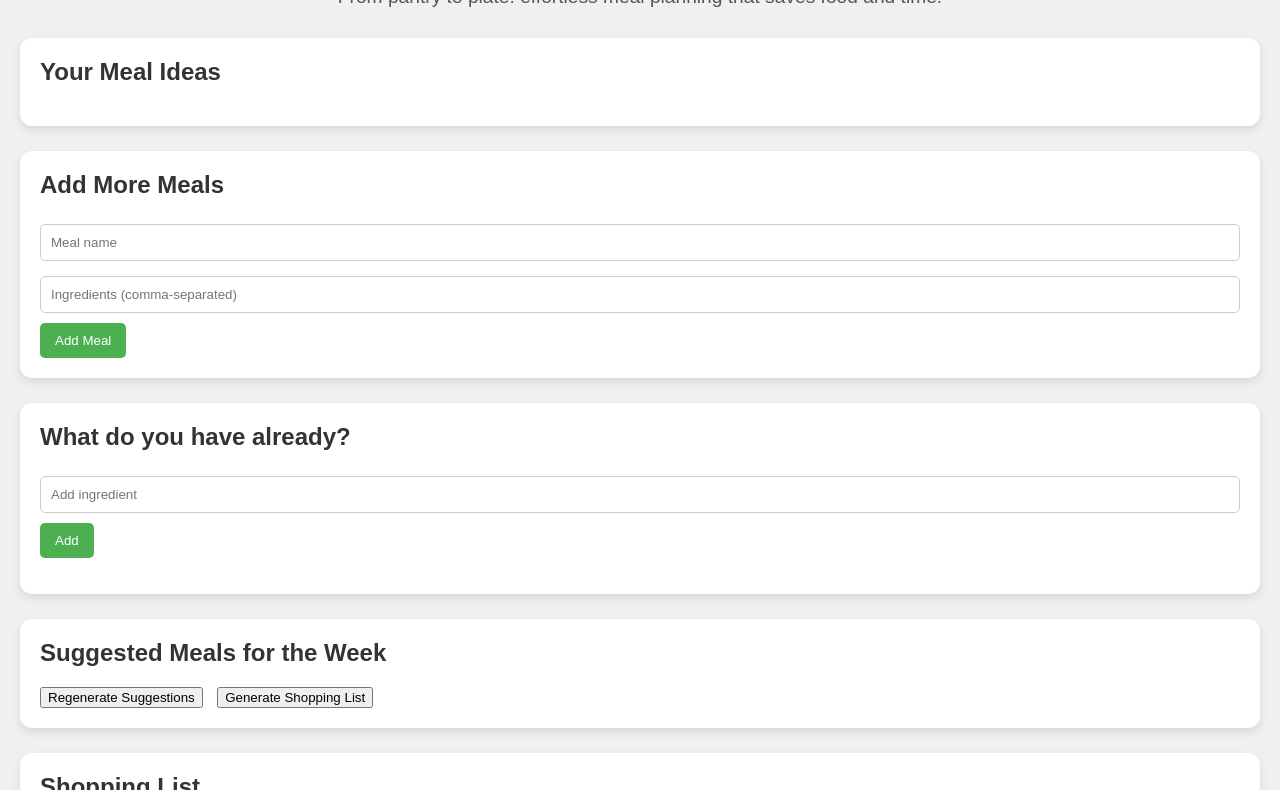
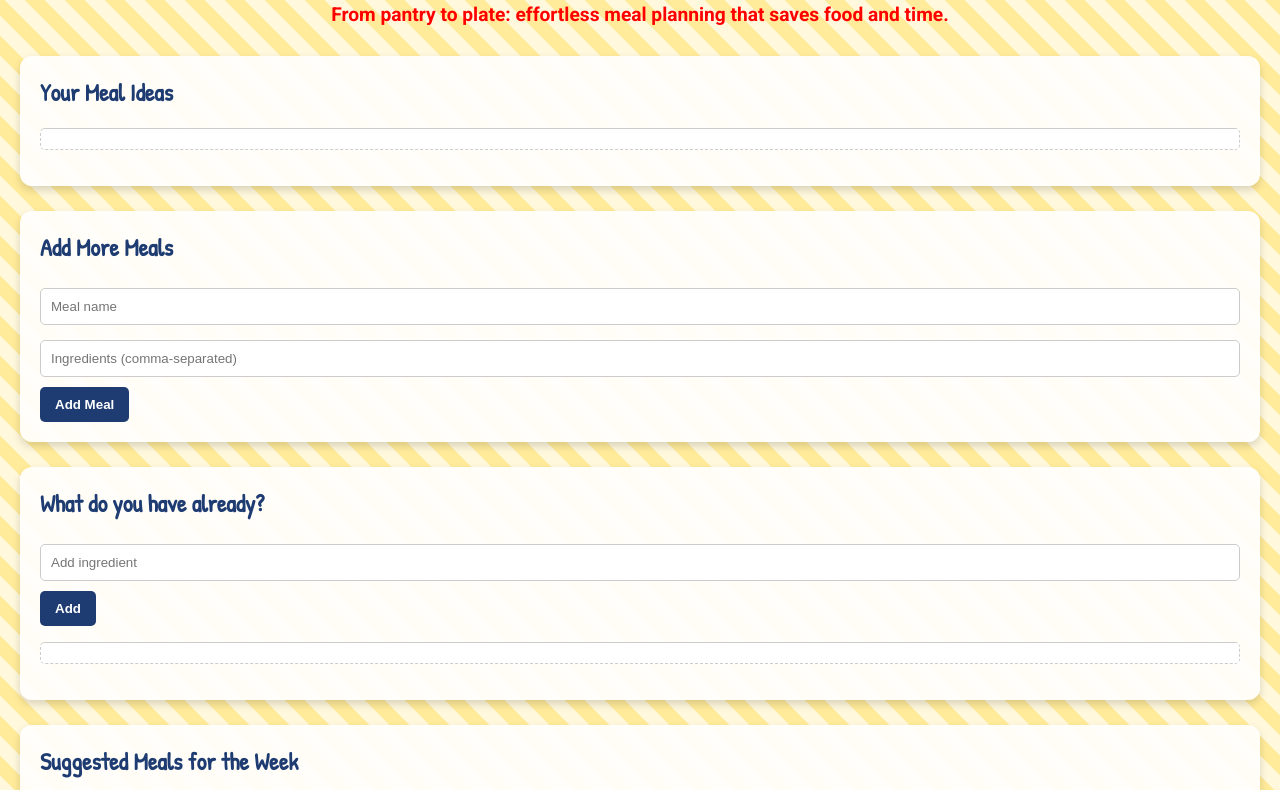
Before and after one commit to hollyannika/smart-meal-planner, a plain HTML site: page index.html in a window 1280 px wide. Shown: the part 125-915 px from the top of the page. Drawn offline with Linux system fonts and the light colour scheme.

Commit message:
Update aes style.css

```diff
--- a/style.css
+++ b/style.css
@@ -1,8 +1,11 @@
+/* === Base Styles === */
 body {
-  font-family: Arial, sans-serif;
   margin: 0;
   padding: 20px;
-  background-color: #f0f0f0;
+  font-family: 'Roboto', sans-serif;
+  background-color: #fff8dc;
+  background-image: linear-gradient(45deg, #fff8dc 25%, #ffeb99 25%, #ffeb99 50%, #fff8dc 50%, #fff8dc 75%, #ffeb99 75%, #ffeb99 100%);
+  background-size: 40px 40px;
   color: #333;
 }
 
@@ -12,27 +15,35 @@ header {
 }
 
 header h1 {
-  font-size: 2.5em;
+  color: red;
+  font-size: 3em;
   margin-bottom: 5px;
 }
 
 header .tagline {
+  color: red;
   font-size: 1.2em;
-  color: #555;
+  margin-bottom: 20px;
+  font-weight: bold;
 }
 
-section {
-  background-color: #fff;
+/* Section boxes */
+.section-box {
+  background-color: rgba(255,255,255,0.9);
   padding: 20px;
   margin-bottom: 25px;
   border-radius: 12px;
-  box-shadow: 0 4px 10px rgba(0,0,0,0.1);
+  box-shadow: 0 4px 8px rgba(0,0,0,0.15);
 }
 
+/* Section titles */
 h2 {
+  color: #1e3c72; /* Blue section headers */
   margin-top: 0;
+  font-family: 'Patrick Hand', cursive;
 }
 
+/* Inputs and buttons */
 form input {
   width: 100%;
   padding: 10px;
@@ -45,40 +56,46 @@ form input {
 
 form button {
   padding: 10px 15px;
-  background-color: #4CAF50;
+  background-color: #1e3c72; /* Blue buttons */
   color: white;
   border: none;
   border-radius: 5px;
   cursor: pointer;
+  font-weight: bold;
 }
 
 form button:hover {
-  background-color: #45a049;
+  background-color: #1451a6;
 }
 
+.buttons button {
+  margin-right: 10px;
+  margin-top: 10px;
+}
+
+/* Lists */
 ul {
   list-style-type: none;
   padding-left: 0;
+  font-family: 'Patrick Hand', cursive;
+  background-color: #fff;
+  border: 1px dashed #ccc;
+  border-radius: 5px;
+  padding: 10px;
+  background-image: linear-gradient(to bottom, transparent 95%, #ccc 95%);
+  background-size: 100% 24px; /* line spacing */
 }
 
 li {
   display: flex;
   justify-content: space-between;
   align-items: center;
-  padding: 5px 0;
+  padding: 3px 0;
 }
 
 li button {
   margin-left: 10px;
-  padding: 4px 7px;
-  font-size: 0.85em;
+  padding: 3px 6px;
+  font-size: 0.9em;
   cursor: pointer;
 }
-
-.buttons {
-  margin-top: 10px;
-}
-
-.buttons button {
-  margin-right: 10px;
-}
```
